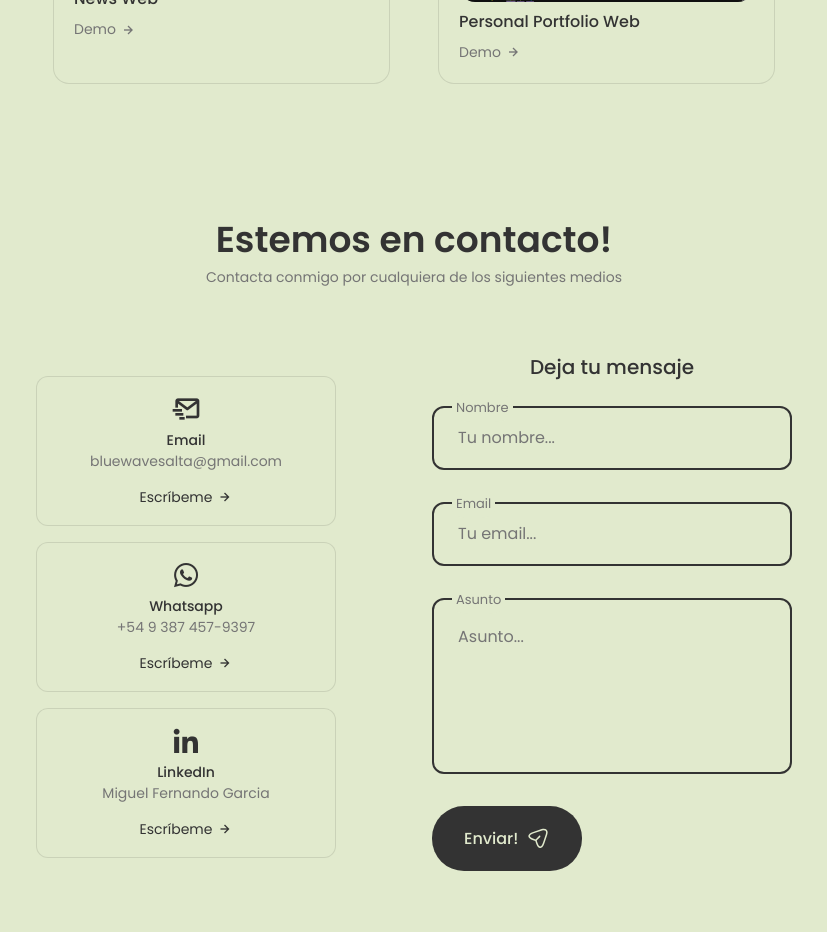
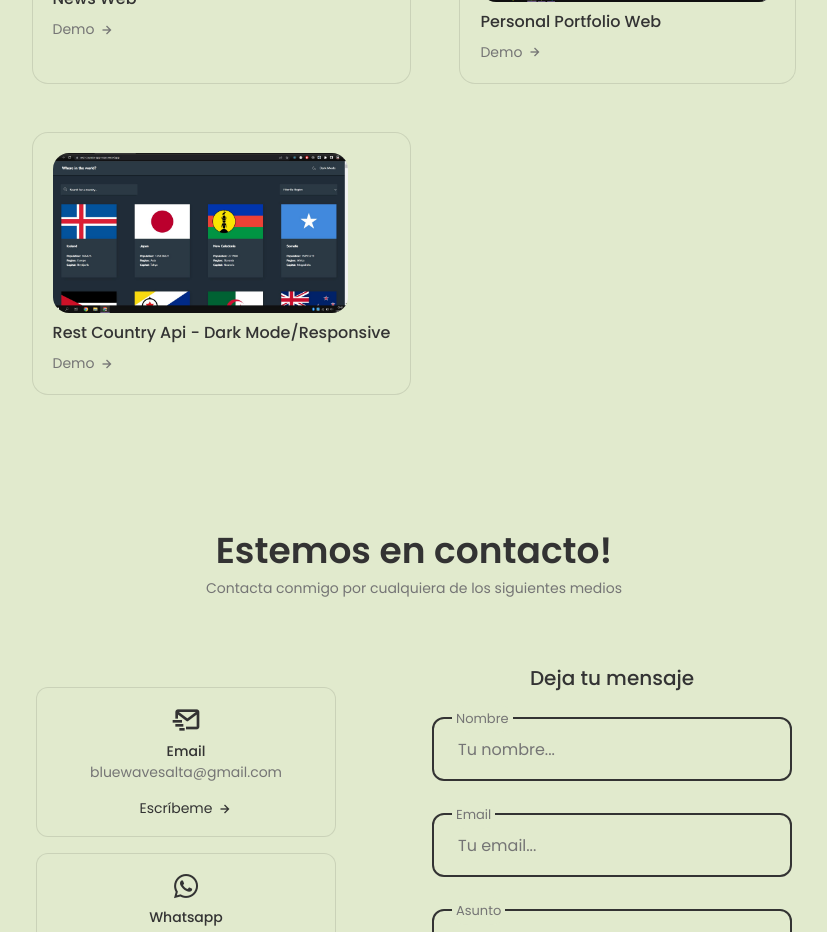
Before and after one commit to fernandog197/portfolio, a React (Vite) app: page / in a window 1280 px wide. Shown: the part 2640-3572 px from the top of the page, without its empty margins (226-1053 px from the left). Built offline with nearby package versions, Linux system fonts and the light colour scheme.

Commit message:
add rest api project

```diff
--- a/src/components/Work/Data.js
+++ b/src/components/Work/Data.js
@@ -2,6 +2,7 @@ import Work1 from '../../assets/work2.jpg'
 import Work2 from '../../assets/work1.jpg'
 import Work3 from '../../assets/work3.jpg'
 import Work4 from '../../assets/work4.jpg'
+import Work5 from '../../assets/work5.jpg'
 
 export const projectsData = [
     {
@@ -31,6 +32,13 @@ export const projectsData = [
       title: "Personal Portfolio Web",
       category: "frontend",
       url: 'https://github.com/fernandog197/portfolio'
+    },
+    {
+      id: 5,
+      image: Work5,
+      title: "Rest Country Api - Dark Mode/Responsive",
+      category: "frontend",
+      url: 'https://rest-country-app-roan.vercel.app/'
     }
   ];
 
```
Also changed, not shown: src/assets/work5.jpg (added).
